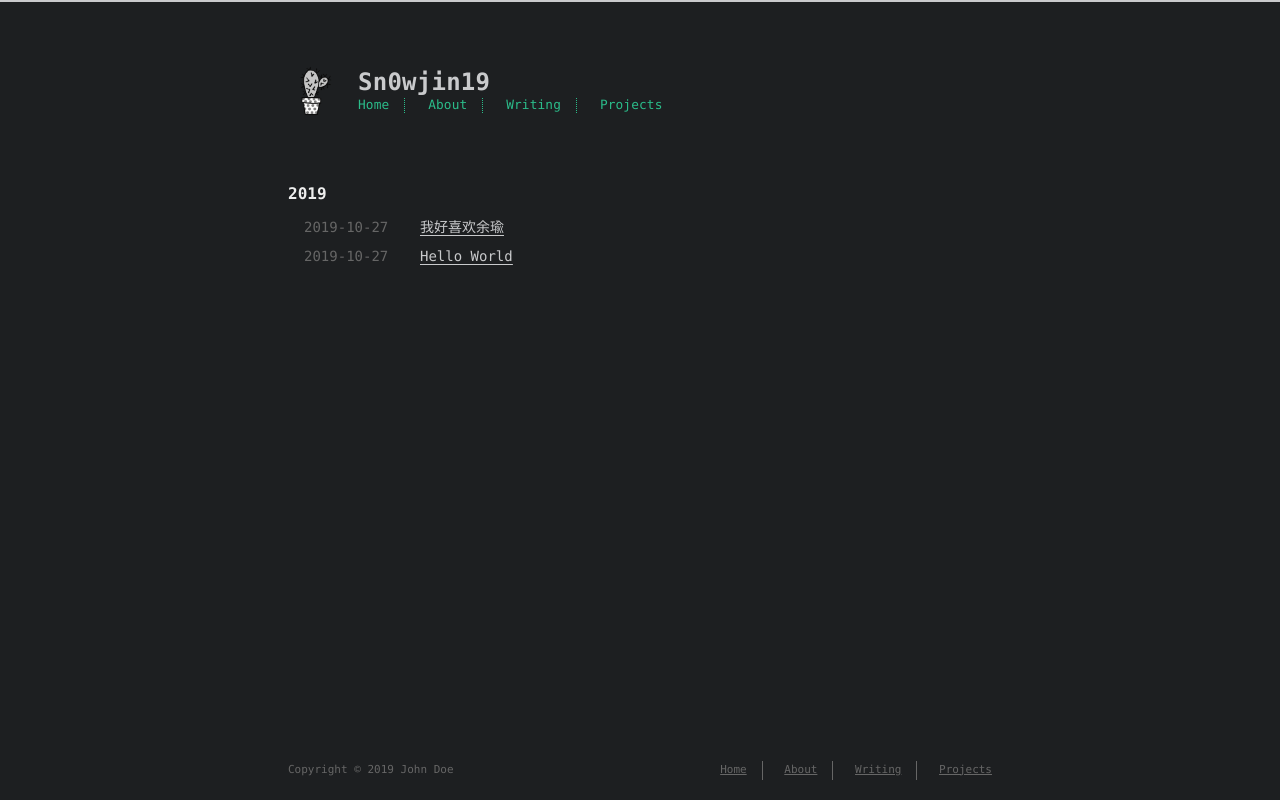
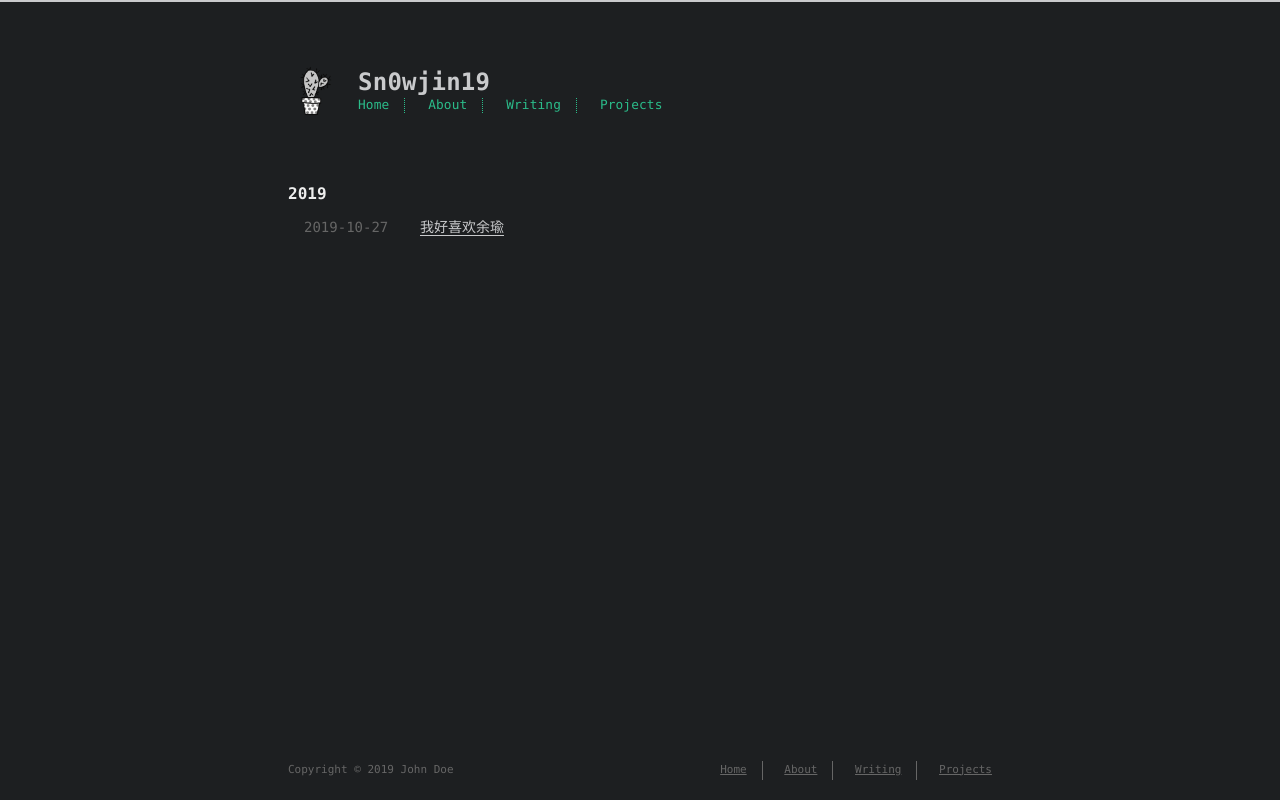
Before and after one commit to sn0wjin19/sn0wjin19.github.io, a plain HTML site: page archives/2019/10/index.html in a window 1280 px wide. Drawn offline with Linux system fonts and the light colour scheme; a web font is replaced by a local one.

Commit message:
Site updated: 2019-10-28 14:50:43

```diff
--- a/archives/2019/10/index.html
+++ b/archives/2019/10/index.html
@@ -109,30 +109,6 @@
 </span>
       </li>
 
-
-
-
-
-      <li class="post-item">
-
-    <div class="meta">
-
-
-          <time datetime="2019-10-27T11:01:44.746Z" itemprop="datePublished">2019-10-27</time>
-
-
-    </div>
-
-
-        <span>
-
-        <a class="" href="/2019/10/27/hello-world/">Hello World</a>
-
-
-
-</span>
-      </li>
-
   </ul>
 
 
```
Also changed, not shown: 2019/10/27/我好喜欢余瑜/index.html (+0 -2 lines), archives/2019/index.html (+0 -24 lines), archives/index.html (+0 -24 lines), index.html (+0 -20 lines).
